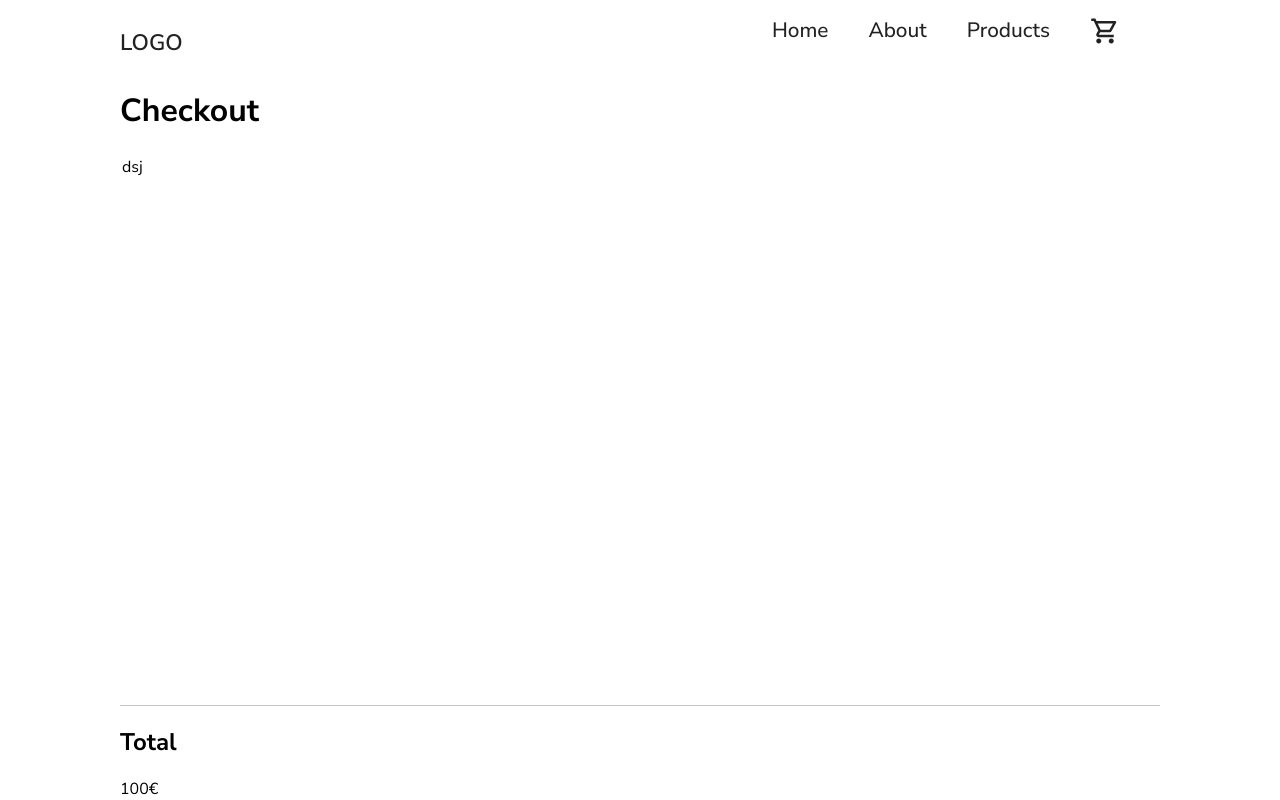
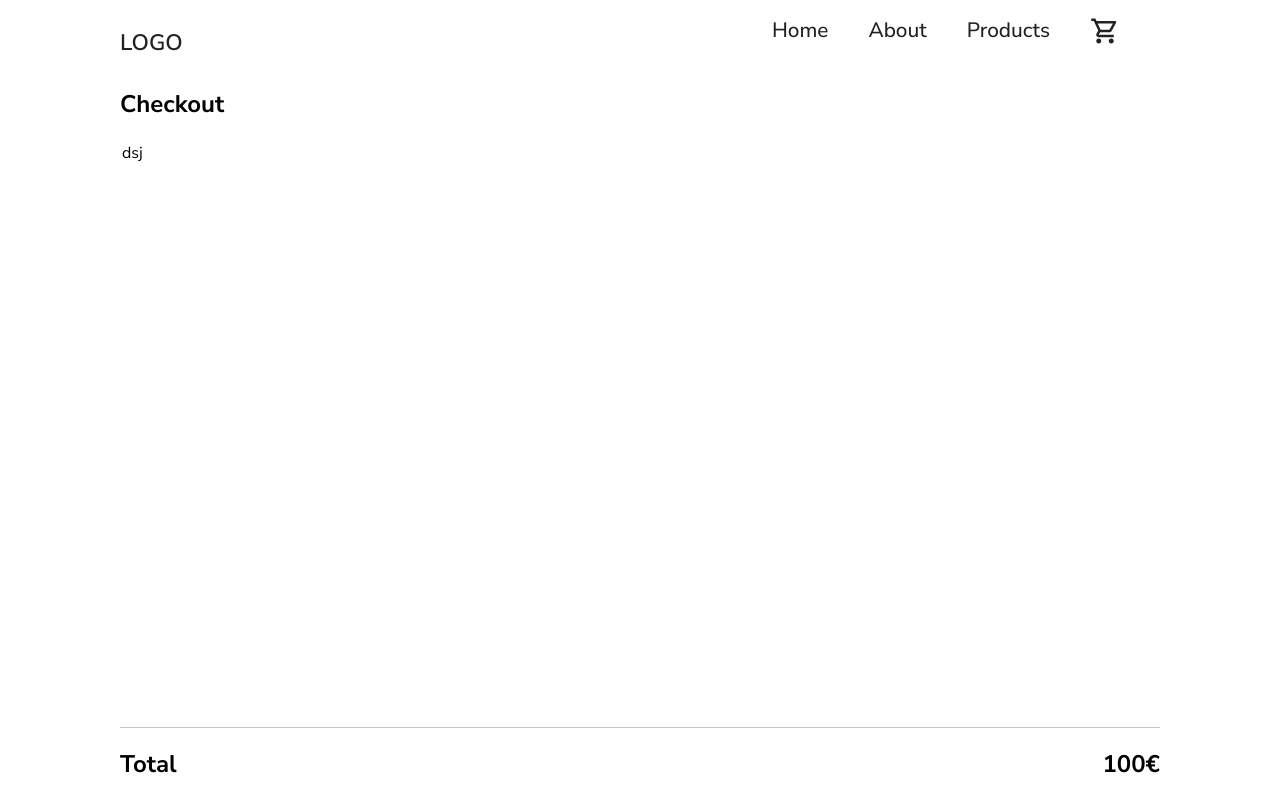
Before and after one commit to Kili196/shopping-page, a React (Vite) app: page /checkout in a window 1280 px wide. Built offline with nearby package versions, Linux system fonts and the light colour scheme.

Commit message:
Refactor Checkout layout structure and adjust price section

```diff
--- a/src/components/Checkout/Checkout.jsx
+++ b/src/components/Checkout/Checkout.jsx
@@ -4,16 +4,16 @@ export default function Checkout() {
   return (
     <>
       <div className={styles["checkout--container"]}>
-        <div className={styles[""]}>
+        <section className={styles[""]}>
           <h1> Checkout</h1>
           <table> dsj</table>
-        </div>
+        </section>
         <div>
           <div className={styles["checkout--seperator"]}> </div>
-          <div className={styles["checkout--price-section"]}>
+          <section className={styles["checkout--price-section"]}>
             <h2> Total </h2>
-            <label> 100€</label>
-          </div>
+            <h2> 100€</h2>
+          </section>
         </div>
       </div>
     </>
--- a/src/components/Checkout/Checkout.module.css
+++ b/src/components/Checkout/Checkout.module.css
@@ -12,3 +12,9 @@
   background-color: rgb(199, 199, 199);
   border-radius: 20px;
 }
+
+.checkout--price-section {
+  display: flex;
+  align-items: center;
+  justify-content: space-between;
+}
```
